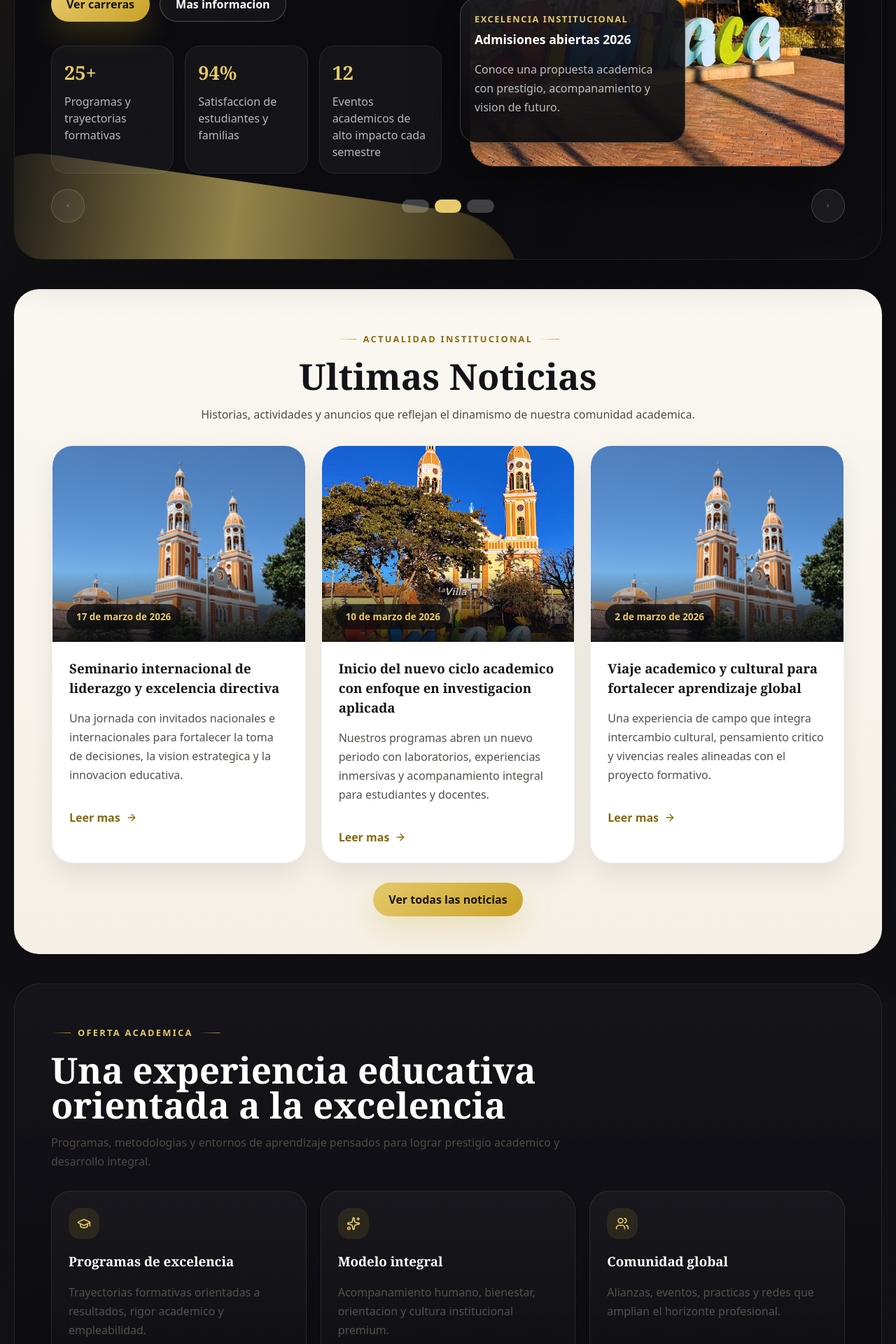
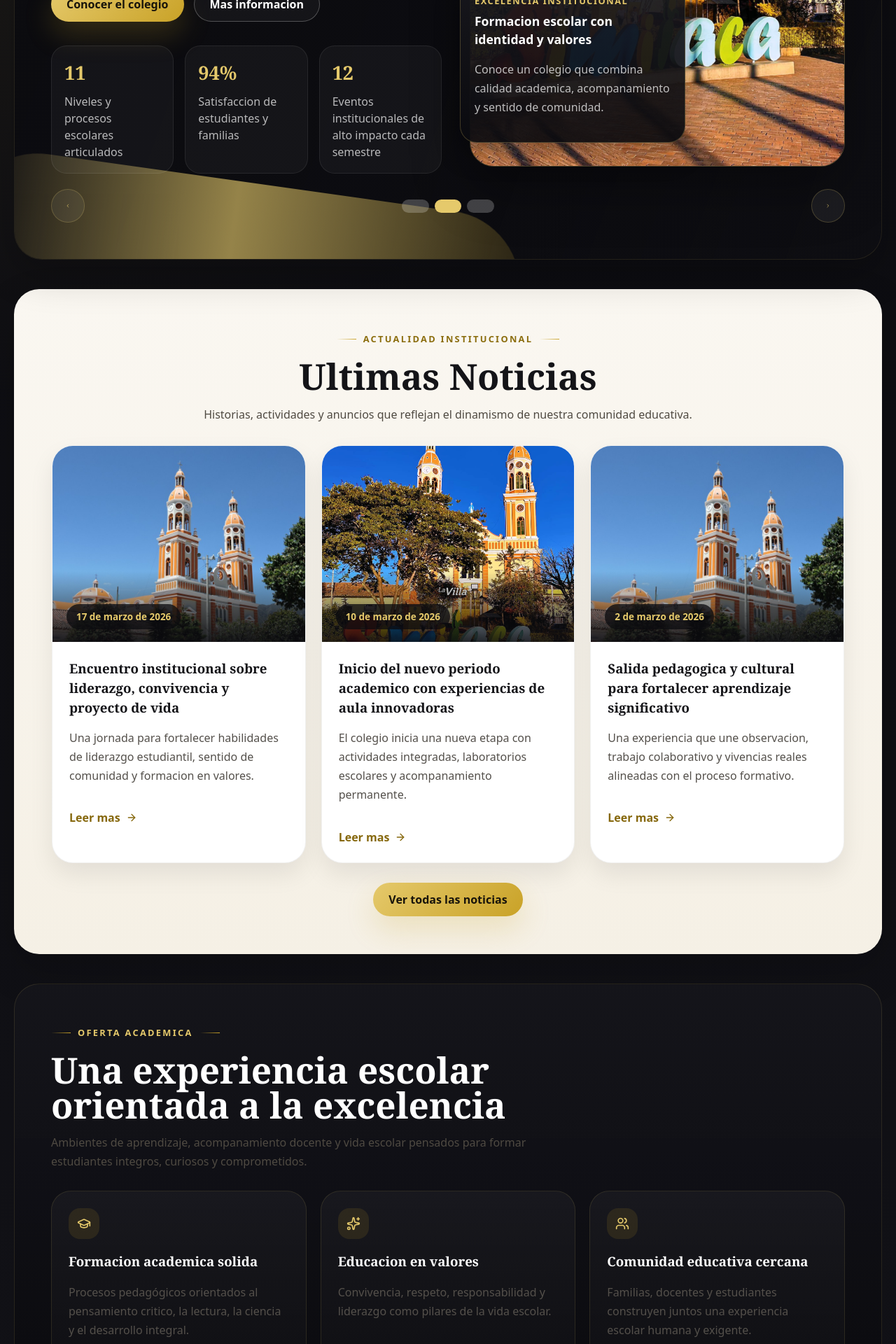
Before and after one commit to murciabrayan/frontend-aula, a React (Vite) app: page / in a window 1280 px wide. Shown: the part 740-2660 px from the top of the page at 70% size. Built offline with nearby package versions, Linux system fonts and the light colour scheme.

Commit message:
Adapta el contenido de la landing al contexto del colegio

```diff
--- a/src/landing/InstitutionalLayout.tsx
+++ b/src/landing/InstitutionalLayout.tsx
@@ -107,7 +107,7 @@ const InstitutionalLayout = () => {
             <strong>Institucion Educativa</strong>
             <p>
               Formamos lideres con pensamiento critico, excelencia academica y una
-              comunidad que impulsa el futuro profesional.
+              comunidad escolar que impulsa el crecimiento integral de cada estudiante.
             </p>
           </div>
 
@@ -148,7 +148,7 @@ const InstitutionalLayout = () => {
             <div className="landing-footer__contact">
               <span>Tel: +57 601 555 1010</span>
               <span>Email: admisiones@institucion.edu.co</span>
-              <span>Direccion: Avenida del Conocimiento 245, Bogota</span>
+              <span>Direccion: Cl. 8 # 6-87, Simijaca, Cundinamarca</span>
             </div>
           </div>
         </div>
--- a/src/landing/LandingHomePage.tsx
+++ b/src/landing/LandingHomePage.tsx
@@ -17,20 +17,20 @@ import heroImageC from "@/assets/logo.png";
 const heroSlides = [
   {
     image: heroImageA,
-    eyebrow: "Formacion de alto nivel",
-    title: "Impulsamos talento, liderazgo y futuro academico.",
-    text: "Una experiencia institucional pensada para formar profesionales con vision global, criterio humano y excelencia sostenida.",
+    eyebrow: "Formacion integral",
+    title: "Impulsamos valores, excelencia y futuro academico.",
+    text: "Una experiencia escolar pensada para formar estudiantes con liderazgo, criterio humano y un profundo sentido de pertenencia.",
   },
   {
     image: heroImageB,
-    eyebrow: "Vida universitaria",
-    title: "Innovacion, investigacion y comunidad en un mismo ecosistema.",
-    text: "Creamos entornos que conectan ciencia, creatividad y acompanamiento para que cada estudiante proyecte su mejor version.",
+    eyebrow: "Vida escolar",
+    title: "Aprendizaje, comunidad y crecimiento en un mismo entorno.",
+    text: "Creamos espacios donde la ciencia, la convivencia y la creatividad fortalecen el proyecto de vida de cada estudiante.",
   },
   {
     image: heroImageC,
     eyebrow: "Plataforma integral",
-    title: "Una institucion conectada con su comunidad academica.",
+    title: "Un colegio conectado con su comunidad educativa.",
     text: "Informacion institucional, gestion academica y comunicacion en una presencia digital ordenada, moderna y confiable.",
   },
 ];
@@ -38,63 +38,84 @@ const heroSlides = [
 const newsItems = [
   {
     image: heroImageA,
-    title: "Seminario internacional de liderazgo y excelencia directiva",
+    title: "Encuentro institucional sobre liderazgo, convivencia y proyecto de vida",
     date: "17 de marzo de 2026",
     description:
-      "Una jornada con invitados nacionales e internacionales para fortalecer la toma de decisiones, la vision estrategica y la innovacion educativa.",
+      "Una jornada para fortalecer habilidades de liderazgo estudiantil, sentido de comunidad y formacion en valores.",
   },
   {
     image: heroImageB,
-    title: "Inicio del nuevo ciclo academico con enfoque en investigacion aplicada",
+    title: "Inicio del nuevo periodo academico con experiencias de aula innovadoras",
     date: "10 de marzo de 2026",
     description:
-      "Nuestros programas abren un nuevo periodo con laboratorios, experiencias inmersivas y acompanamiento integral para estudiantes y docentes.",
+      "El colegio inicia una nueva etapa con actividades integradas, laboratorios escolares y acompanamiento permanente.",
   },
   {
     image: heroImageA,
-    title: "Viaje academico y cultural para fortalecer aprendizaje global",
+    title: "Salida pedagogica y cultural para fortalecer aprendizaje significativo",
     date: "2 de marzo de 2026",
     description:
-      "Una experiencia de campo que integra intercambio cultural, pensamiento critico y vivencias reales alineadas con el proyecto formativo.",
+      "Una experiencia que une observacion, trabajo colaborativo y vivencias reales alineadas con el proceso formativo.",
   },
 ];
 
 const galleryItems = [
-  { image: heroImageA, title: "Ceremonia de graduacion", detail: "Excelencia y proyeccion profesional" },
-  { image: heroImageB, title: "Laboratorios especializados", detail: "Aprendizaje aplicado y tecnologia" },
-  { image: heroImageA, title: "Conferencias magistrales", detail: "Expertos invitados y debate academico" },
-  { image: heroImageB, title: "Vida estudiantil", detail: "Cultura, deporte y comunidad" },
-  { image: heroImageA, title: "Eventos institucionales", detail: "Prestigio, red y proyeccion" },
+  { image: heroImageA, title: "Ceremonia de graduacion", detail: "Logros, familia y proyeccion de futuro" },
+  { image: heroImageB, title: "Laboratorios escolares", detail: "Aprendizaje practico y curiosidad cientifica" },
+  { image: heroImageA, title: "Actos institucionales", detail: "Comunidad, identidad y participacion" },
+  { image: heroImageB, title: "Vida estudiantil", detail: "Arte, deporte y crecimiento integral" },
+  { image: heroImageA, title: "Eventos culturales", detail: "Talento, valores y sentido de pertenencia" },
 ];
 
 const featuredPrograms = [
   {
     icon: GraduationCap,
-    title: "Programas de excelencia",
-    text: "Trayectorias formativas orientadas a resultados, rigor academico y empleabilidad.",
+    title: "Formacion academica solida",
+    text: "Procesos pedagógicos orientados al pensamiento critico, la lectura, la ciencia y el desarrollo integral.",
   },
   {
     icon: Sparkles,
-    title: "Modelo integral",
-    text: "Acompanamiento humano, bienestar, orientacion y cultura institucional premium.",
+    title: "Educacion en valores",
+    text: "Convivencia, respeto, responsabilidad y liderazgo como pilares de la vida escolar.",
   },
   {
     icon: Users,
-    title: "Comunidad global",
-    text: "Alianzas, eventos, practicas y redes que amplian el horizonte profesional.",
+    title: "Comunidad educativa cercana",
+    text: "Familias, docentes y estudiantes construyen juntos una experiencia escolar humana y exigente.",
   },
 ];
 
-const admissionSteps = [
-  "Explora la oferta academica y el proyecto institucional.",
-  "Agenda una asesoria con nuestro equipo de admisiones.",
-  "Formaliza tu proceso y accede a acompanamiento personalizado.",
+const schoolCalendar = [
+  {
+    month: "Marzo",
+    date: "22",
+    title: "Izada de bandera y homenaje institucional",
+    detail: "Actividad formativa con protagonismo de primaria y bachillerato.",
+  },
+  {
+    month: "Abril",
+    date: "04",
+    title: "Entrega de informes del primer corte",
+    detail: "Espacio de dialogo entre familias, docentes y direccion de grupo.",
+  },
+  {
+    month: "Abril",
+    date: "18",
+    title: "Semana cultural y deportiva",
+    detail: "Jornadas artisticas, deportivas y de convivencia para toda la comunidad.",
+  },
+];
+
+const institutionalCalendar = [
+  { day: "24 MAR", label: "Consejo academico y planeacion institucional" },
+  { day: "05 ABR", label: "Reunion con familias y seguimiento formativo" },
+  { day: "19 ABR", label: "Muestra de proyectos escolares" },
 ];
 
 const communityItems = [
-  { title: "Instagram", subtitle: "@institucion.premium" },
-  { title: "Facebook", subtitle: "Institucion Educativa Oficial" },
-  { title: "YouTube", subtitle: "Eventos, conferencias y comunidad" },
+  { title: "Instagram", subtitle: "@colegio.simijaca" },
+  { title: "Facebook", subtitle: "Colegio Institucional Simijaca" },
+  { title: "YouTube", subtitle: "Eventos, actos y comunidad escolar" },
 ];
 
 const LandingHomePage = () => {
@@ -129,7 +150,7 @@ const LandingHomePage = () => {
             <p>{currentHero.text}</p>
             <div className="landing-hero__actions">
               <a href="/#programas" className="landing-btn landing-btn--primary">
-                Ver carreras
+                Conocer el colegio
               </a>
               <Link to="/institucional" className="landing-btn landing-btn--ghost">
                 Mas informacion
@@ -138,8 +159,8 @@ const LandingHomePage = () => {
 
             <div className="landing-hero__metrics">
               <article>
-                <strong>25+</strong>
-                <span>Programas y trayectorias formativas</span>
+                <strong>11</strong>
+                <span>Niveles y procesos escolares articulados</span>
               </article>
               <article>
                 <strong>94%</strong>
@@ -147,7 +168,7 @@ const LandingHomePage = () => {
               </article>
               <article>
                 <strong>12</strong>
-                <span>Eventos academicos de alto impacto cada semestre</span>
+                <span>Eventos institucionales de alto impacto cada semestre</span>
               </article>
             </div>
           </div>
@@ -158,8 +179,8 @@ const LandingHomePage = () => {
             </div>
             <div className="landing-hero__panel">
               <span>Excelencia institucional</span>
-              <strong>Admisiones abiertas 2026</strong>
-              <p>Conoce una propuesta academica con prestigio, acompanamiento y vision de futuro.</p>
+              <strong>Formacion escolar con identidad y valores</strong>
+              <p>Conoce un colegio que combina calidad academica, acompanamiento y sentido de comunidad.</p>
             </div>
           </div>
         </div>
@@ -204,7 +225,7 @@ const LandingHomePage = () => {
           <h2>Ultimas Noticias</h2>
           <p>
             Historias, actividades y anuncios que reflejan el dinamismo de nuestra
-            comunidad academica.
+            comunidad educativa.
           </p>
         </div>
 
@@ -236,10 +257,10 @@ const LandingHomePage = () => {
       <section id="programas" className="landing-showcase">
         <div className="landing-section-heading">
           <span className="landing-section-tag">Oferta academica</span>
-          <h2>Una experiencia educativa orientada a la excelencia</h2>
+          <h2>Una experiencia escolar orientada a la excelencia</h2>
           <p>
-            Programas, metodologias y entornos de aprendizaje pensados para lograr
-            prestigio academico y desarrollo integral.
+            Ambientes de aprendizaje, acompanamiento docente y vida escolar pensados
+            para formar estudiantes integros, curiosos y comprometidos.
           </p>
         </div>
 
@@ -265,7 +286,7 @@ const LandingHomePage = () => {
           <span className="landing-section-tag">Vida academica</span>
           <h2>Galeria de Eventos</h2>
           <p>
-            Un recorrido visual por graduaciones, conferencias, laboratorios y momentos
+            Un recorrido visual por actos, graduaciones, actividades escolares y momentos
             que fortalecen nuestra identidad institucional.
           </p>
         </div>
@@ -332,19 +353,25 @@ const LandingHomePage = () => {
       <section id="admisiones" className="landing-admissions">
         <div className="landing-admissions__panel">
           <div className="landing-section-heading">
-            <span className="landing-section-tag landing-section-tag--light">Admision 2026</span>
-            <h2>Un proceso claro, acompanado y alineado con tu proyecto de vida</h2>
+            <span className="landing-section-tag landing-section-tag--light">Agenda escolar</span>
+            <h2>Calendario academico del colegio</h2>
             <p>
-              Nuestro equipo orienta cada etapa para que el ingreso a la institucion
-              sea tan inspirador como la experiencia academica que ofrecemos.
+              Un resumen visual de fechas, actividades y encuentros que organizan la
+              vida institucional durante el periodo escolar.
             </p>
           </div>
 
-          <div className="landing-admissions__steps">
-            {admissionSteps.map((item, index) => (
-              <article key={item} className="landing-admissions__step">
-                <strong>0{index + 1}</strong>
-                <p>{item}</p>
+          <div className="landing-school-calendar">
+            {schoolCalendar.map((item) => (
+              <article key={`${item.month}-${item.date}-${item.title}`} className="landing-school-calendar__item">
+                <div className="landing-school-calendar__date">
+                  <span>{item.month}</span>
+                  <strong>{item.date}</strong>
+                </div>
+                <div className="landing-school-calendar__body">
+                  <h3>{item.title}</h3>
+                  <p>{item.detail}</p>
+                </div>
               </article>
             ))}
           </div>
@@ -357,18 +384,12 @@ const LandingHomePage = () => {
               <span>Calendario institucional</span>
             </div>
             <ul>
-              <li>
-                <strong>24 MAR</strong>
-                <span>Open house de programas y recorridos guiados</span>
-              </li>
-              <li>
-                <strong>05 ABR</strong>
-                <span>Sesion informativa para familias y aspirantes</span>
-              </li>
-              <li>
-                <strong>19 ABR</strong>
-                <span>Inicio de entrevistas y cierre del primer corte</span>
-              </li>
+              {institutionalCalendar.map((item) => (
+                <li key={item.day}>
+                  <strong>{item.day}</strong>
+                  <span>{item.label}</span>
+                </li>
+              ))}
             </ul>
           </div>
         </div>
@@ -380,7 +401,7 @@ const LandingHomePage = () => {
           <h2>Conecta con nuestra comunidad</h2>
           <p>
             Sigue conversaciones, eventos y contenidos que amplian la experiencia
-            academica dentro y fuera del campus.
+            escolar dentro y fuera del aula.
           </p>
         </div>
 
```
Also changed, not shown: src/landing/ContactPage.tsx (+6 -6 lines), src/landing/landing.css (+52 -1 lines).
